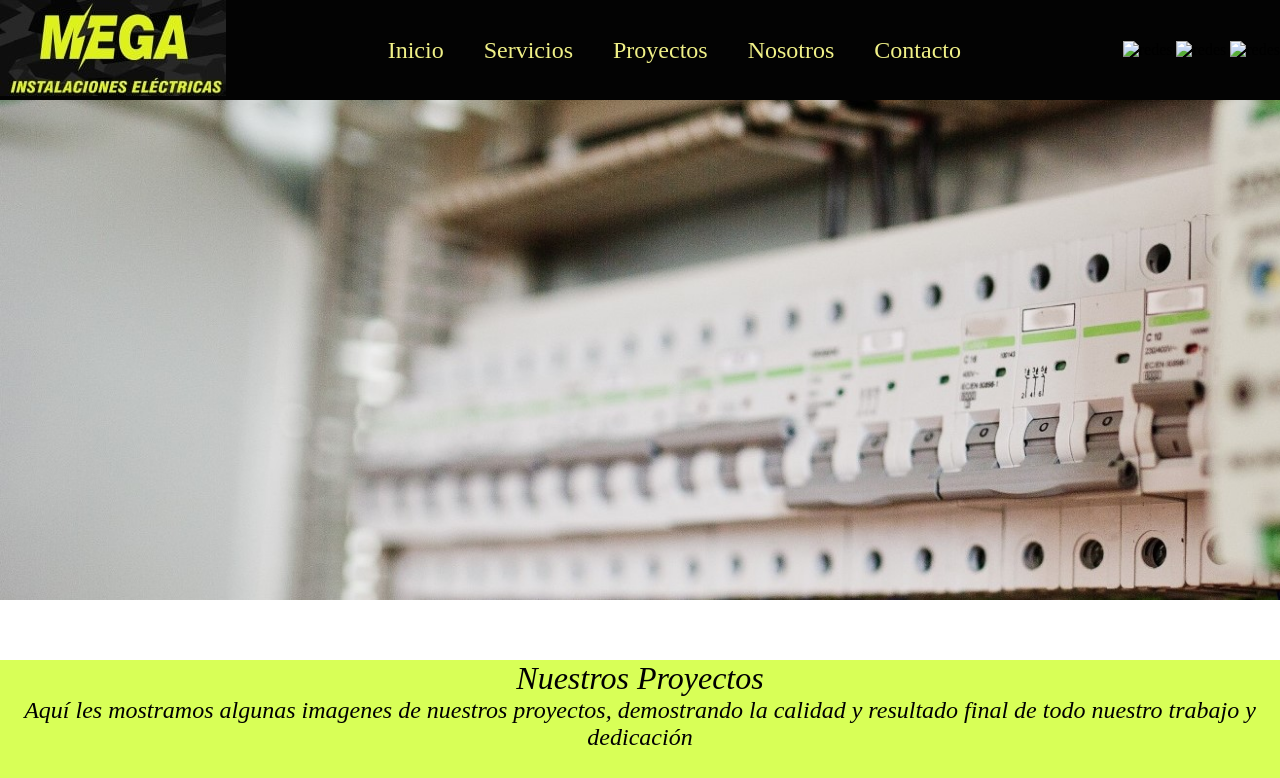
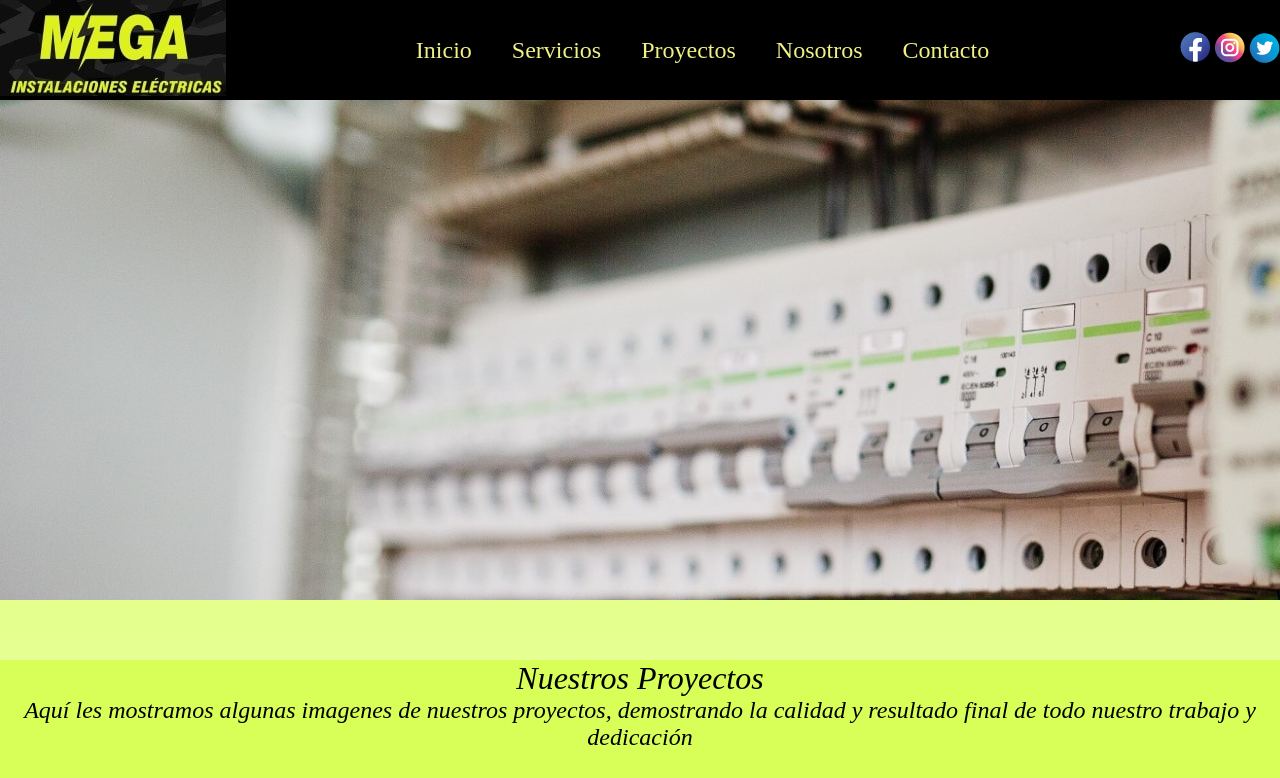
Before and after one commit to franciscovidall/PFVidal, a plain HTML site: page pages/proyectos.html in a window 1280 px wide. Shown: the top 778 px of the page. Drawn offline with Linux system fonts and the light colour scheme.

Commit message:
correciones entrega final

```diff
--- a/index.html
+++ b/index.html
@@ -4,7 +4,7 @@
     <meta charset="UTF-8">
     <meta http-equiv="X-UA-Compatible" content="IE=edge">
     <meta name="viewport" content="width=device-width, initial-scale=1.0">
-    <meta name="description" content="Somos uns empresa de electricidad">
+    <meta name="description" content="Somos una empresa de electricidad donde nos dedicamos a complacer las necesidades de nuestro cliente siendo resdponsables en cumplir con los menores tiempos de trabajo y excelente calidad">
     <title>MEGA Instalaciones Electricas</title>
     <link rel="stylesheet" href="./assets/css/style.css">
     <link rel="shortcut icon" href="./assets/img/favicon/favicon mega3-min.png" type="image/x-icon">
@@ -54,5 +54,6 @@
             AOS.init();
         </script>
     </div>
+    <script src="https://cdn.jsdelivr.net/npm/bootstrap@5.2.3/dist/js/bootstrap.bundle.min.js" integrity="sha384-kenU1KFdBIe4zVF0s0G1M5b4hcpxyD9F7jL+jjXkk+Q2h455rYXK/7HAuoJl+0I4" crossorigin="anonymous"></script>
 </body>
 </html>
--- a/pages/proyectos.html
+++ b/pages/proyectos.html
@@ -23,9 +23,9 @@
                 <li><a href="./contacto.html">Contacto</a></li>
             </ul>
             <div class="redes">
-                <img src="../assets/img/redes/face-01.png" alt="redes">
-                <img src="../assets/img/redes/insta-01.png" alt="redes">
-                <img src="../assets/img/redes/twit-01.png" alt="redes">
+                <img src="../assets/img/redes/face-01-min.png" alt="redes">
+                <img src="../assets/img/redes/insta-01-min.png" alt="redes">
+                <img src="../assets/img/redes/twit-01-min.png" alt="redes">
             </div>
         </nav>
         <header></header>
```
Also changed, not shown: assets/css/style.css, src/scss/_bienvenida.scss (line endings or trailing spaces).
